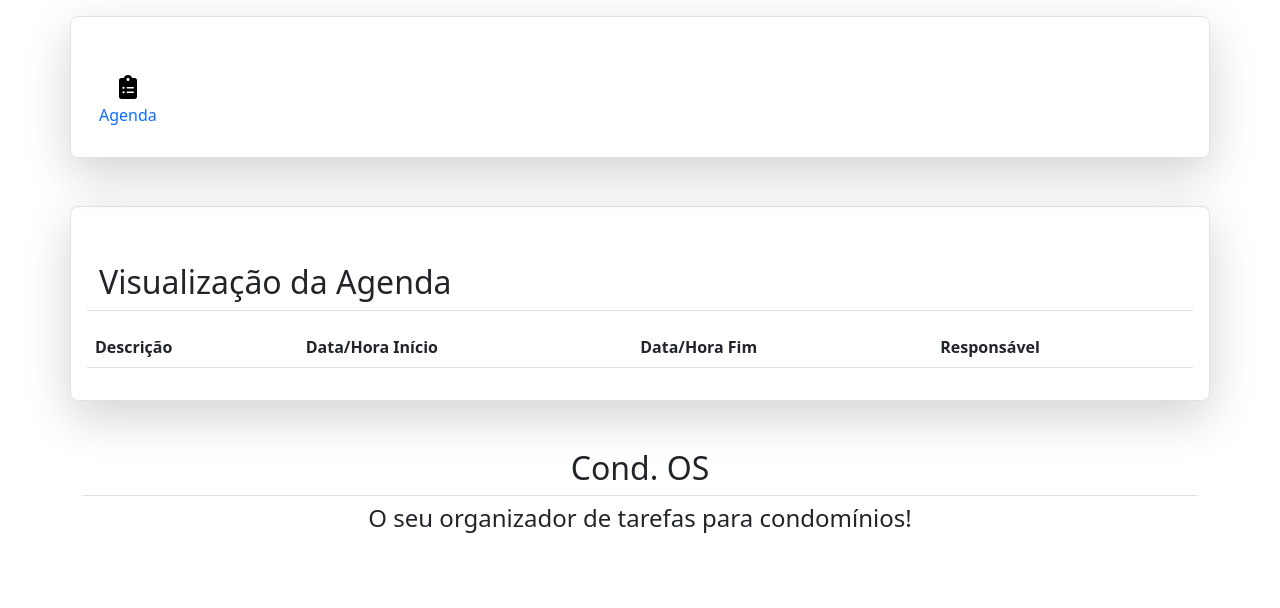
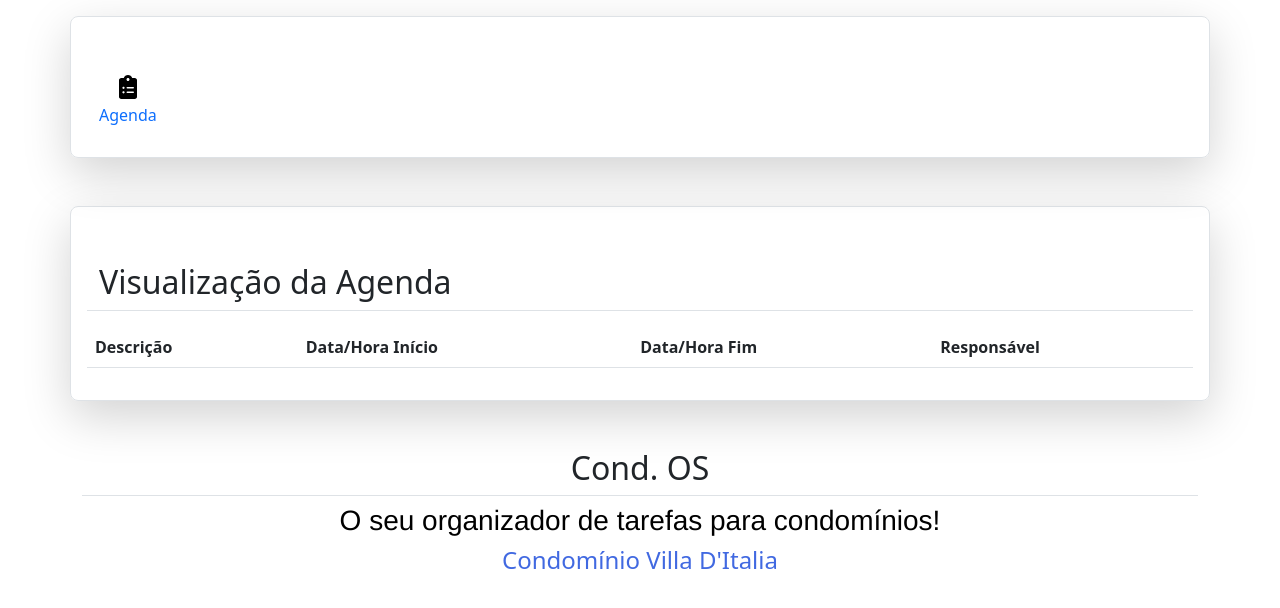
Before and after one commit to mcoalves2/Projeto-Integrador-II, a website: page frontend/agenda_cond.html in a window 1280 px wide. Drawn offline with nearby package versions, Linux system fonts and the light colour scheme; no server answers.

Commit message:
Update agenda_cond.html

```diff
--- a/frontend/agenda_cond.html
+++ b/frontend/agenda_cond.html
@@ -62,7 +62,8 @@
     </div>
 	<div class="container mx-auto align-items-center">
 		<h2 class="pb-2 border-bottom text-center">Cond. OS</h2>
-		<h4 class="text-center">O seu organizador de tarefas para condomínios!</h4>
+		<h3 class="text-center">O seu organizador de tarefas para condomínios!</h3>
+		<h4 class="text-center"><font color=#4169E1>Condomínio Villa D'Italia</font></h4>
 	</div>
 </body>
 
```
